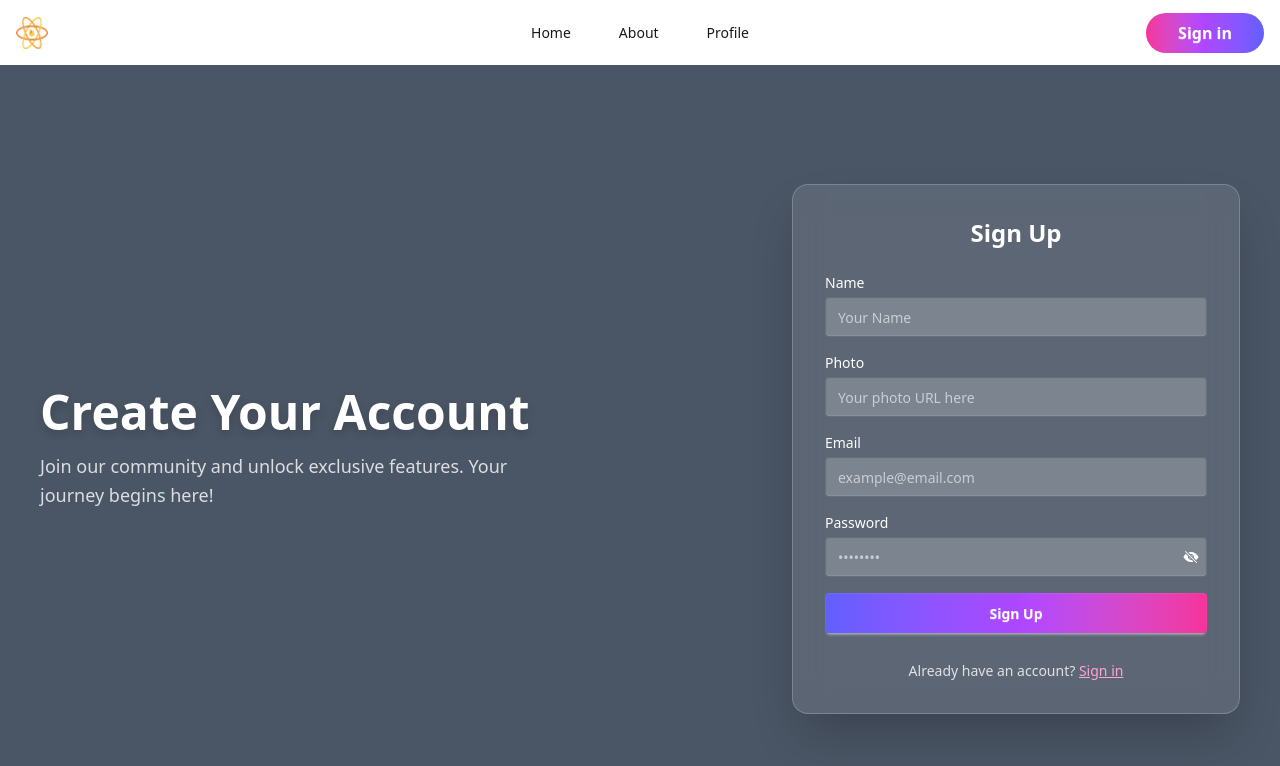
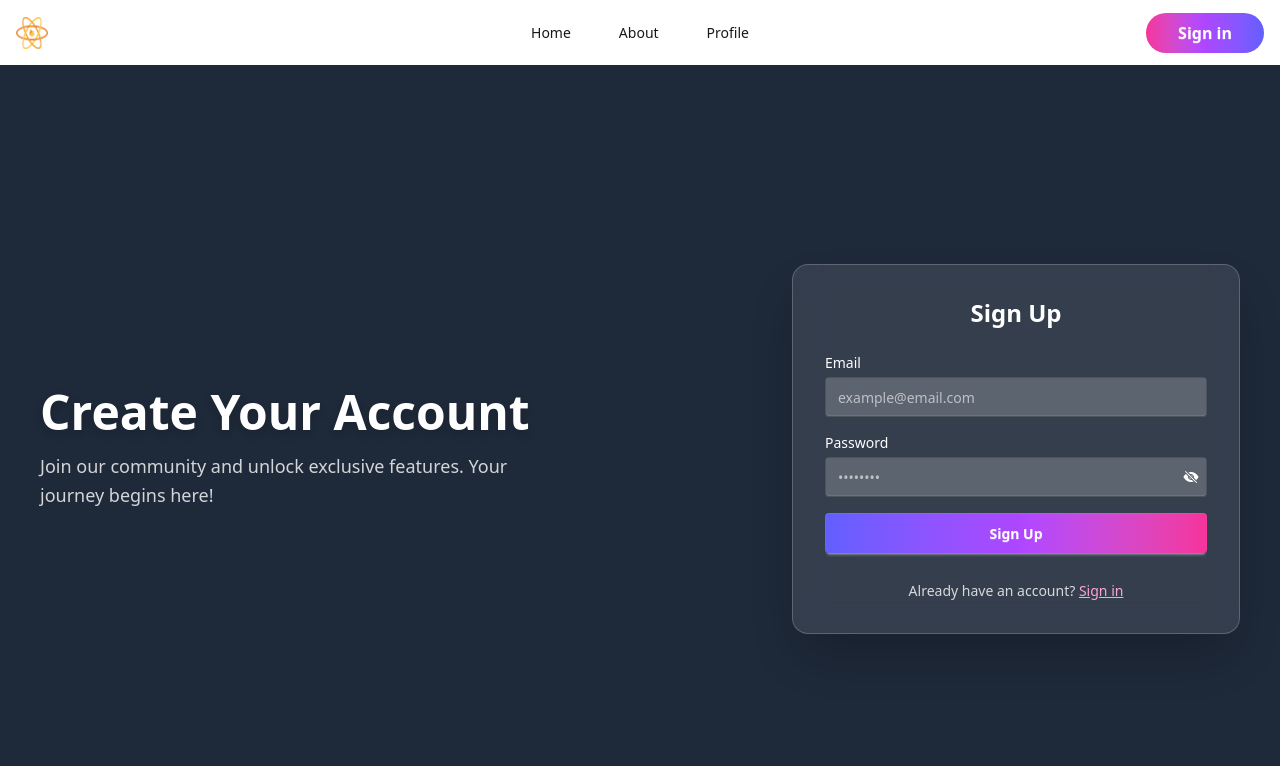
Before and after one commit to rahmanshaon/firebase-fighter, a React (Vite) app: page /signup in a window 1280 px wide. Shown: the top 766 px of the page. Built offline with nearby package versions, Linux system fonts and the light colour scheme.

Commit message:
create user with email provider added

```diff
--- a/package.json
+++ b/package.json
@@ -11,6 +11,7 @@
   },
   "dependencies": {
     "@tailwindcss/vite": "^4.1.14",
+    "firebase": "^12.4.0",
     "react": "^19.1.1",
     "react-dom": "^19.1.1",
     "react-icons": "^5.5.0",
--- /dev/null
+++ b/src/firebase/firebase.config.js
@@ -0,0 +1,19 @@
+// Import the functions you need from the SDKs you need
+import { initializeApp } from "firebase/app";
+import { getAuth } from "firebase/auth";
+
+// Firebase configuration
+const firebaseConfig = {
+  apiKey: import.meta.env.VITE_apiKey,
+  authDomain: import.meta.env.VITE_authDomain,
+  projectId: import.meta.env.VITE_projectId,
+  storageBucket: import.meta.env.VITE_storageBucket,
+  messagingSenderId: import.meta.env.VITE_messagingSenderId,
+  appId: import.meta.env.VITE_appId,
+};
+
+// Initialize Firebase
+const app = initializeApp(firebaseConfig);
+
+// Initialize Firebase Authentication
+export const auth = getAuth(app);
--- a/src/pages/ComingSoon.jsx
+++ b/src/pages/ComingSoon.jsx
@@ -15,8 +15,8 @@ const ComingSoon = ({ pageName = "Page" }) => {
     );
   };
   return (
-    <div className="bg-gradient-to-br from-indigo-500 via-purple-600 to-pink-500 min-h-screen">
-      <div className="container mx-auto flex flex-col justify-center items-center text-center">
+    <div className="bg-gray-800">
+      <div className="container min-h-screen mx-auto flex flex-col justify-center items-center text-center">
         <h1 className="text-xl md:text-5xl font-bold text-white animate-bounce drop-shadow-lg">
           🚀 {pageName} is Coming Soon
         </h1>
--- a/src/pages/SignUp.jsx
+++ b/src/pages/SignUp.jsx
@@ -1,13 +1,53 @@
+import { createUserWithEmailAndPassword } from "firebase/auth";
 import React, { useState } from "react";
 import { FaEye } from "react-icons/fa";
 import { IoEyeOff } from "react-icons/io5";
 import { Link } from "react-router";
+import { auth } from "../firebase/firebase.config";
+import { toast } from "react-toastify";
 
 const SignUp = () => {
   const [show, setShow] = useState(false);
 
+  const handleSignup = (e) => {
+    e.preventDefault();
+
+    const email = e.target.email?.value;
+    const password = e.target.password?.value;
+
+    console.log("signup function entered", { email, password });
+
+    // console.log(password.length);
+    // if (password.length < 6) {
+    //   toast.error("Password should be at least 6 digit");
+    //   return;
+    // }
+
+    // Password validation using Regex
+    const passwordRegex =
+      /(?=.*[A-Z])(?=.*[!@#$%^&*])(?=.*[0-9])(?=.*[a-z]).{6,}/;
+
+    if (!passwordRegex.test(password)) {
+      //   console.error("Password validation failed.");
+      toast.error(
+        "Password must be 6+ chars with an uppercase, lowercase, number, and special character."
+      );
+      return; // Stop the function if validation fails
+    }
+
+    createUserWithEmailAndPassword(auth, email, password)
+      .then((res) => {
+        console.log(res);
+        toast.success("Signup Successful");
+      })
+      .catch((e) => {
+        console.log(e);
+        toast.error(e.message);
+      });
+  };
+
   return (
-    <div className="min-h-[96vh] flex items-center justify-center bg-gray-600 relative overflow-hidden">
+    <div className="min-h-[96vh] flex items-center justify-center bg-gray-800 relative overflow-hidden">
       <div className="container mx-auto">
         <div className="relative z-10 flex flex-col lg:flex-row items-center justify-between gap-10 p-6 lg:p-10 text-white">
           <div className="max-w-lg text-center lg:text-left">
@@ -25,8 +65,8 @@ const SignUp = () => {
               Sign Up
             </h2>
 
-            <form className="space-y-4">
-              <div>
+            <form onSubmit={handleSignup} className="space-y-4">
+              {/* <div>
                 <label className="block text-sm font-medium mb-1">Name</label>
                 <input
                   type="text"
@@ -43,7 +83,7 @@ const SignUp = () => {
                   placeholder="Your photo URL here"
                   className="input input-bordered w-full bg-white/20 text-white placeholder-white/60 focus:outline-none focus:ring-2 focus:ring-pink-400"
                 />
-              </div>
+              </div> */}
 
               <div>
                 <label className="block text-sm font-medium mb-1">Email</label>
```
Also changed, not shown: 1 other file (tests, documents, lock files or other folders).
